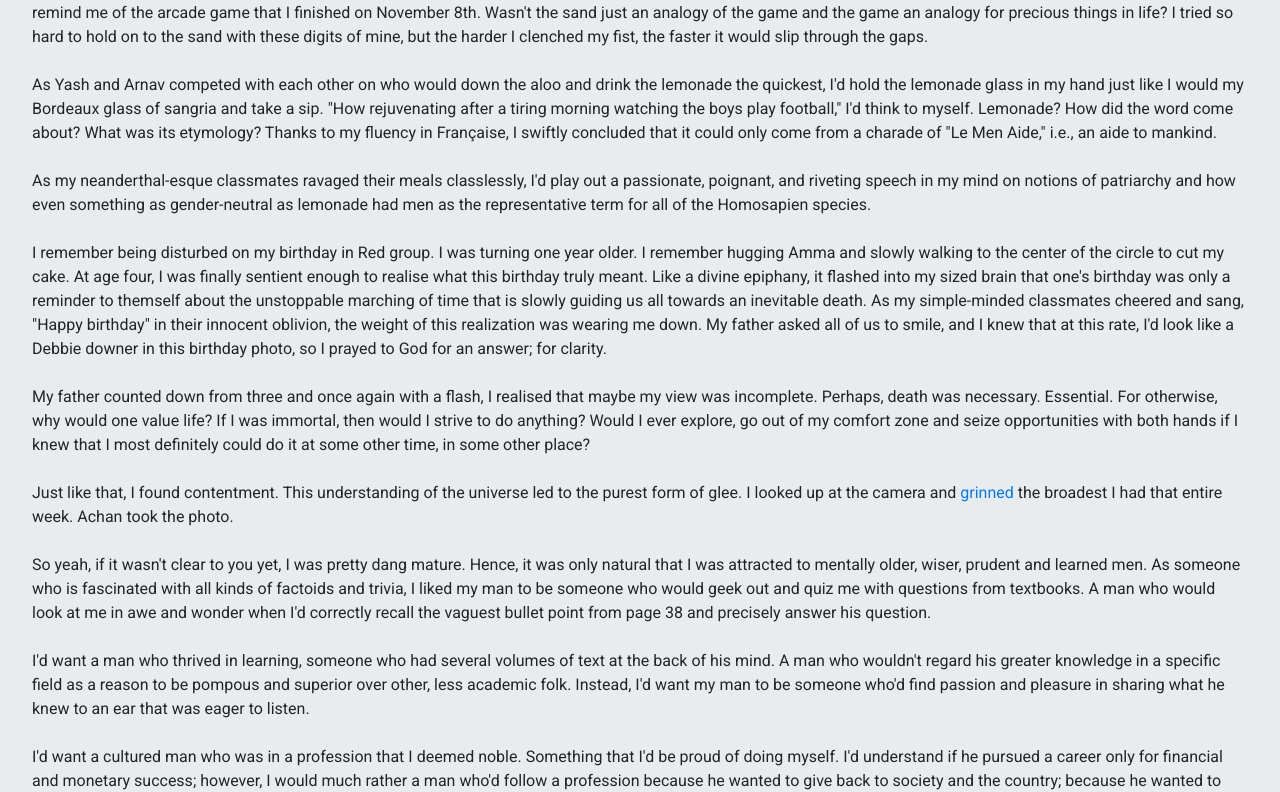
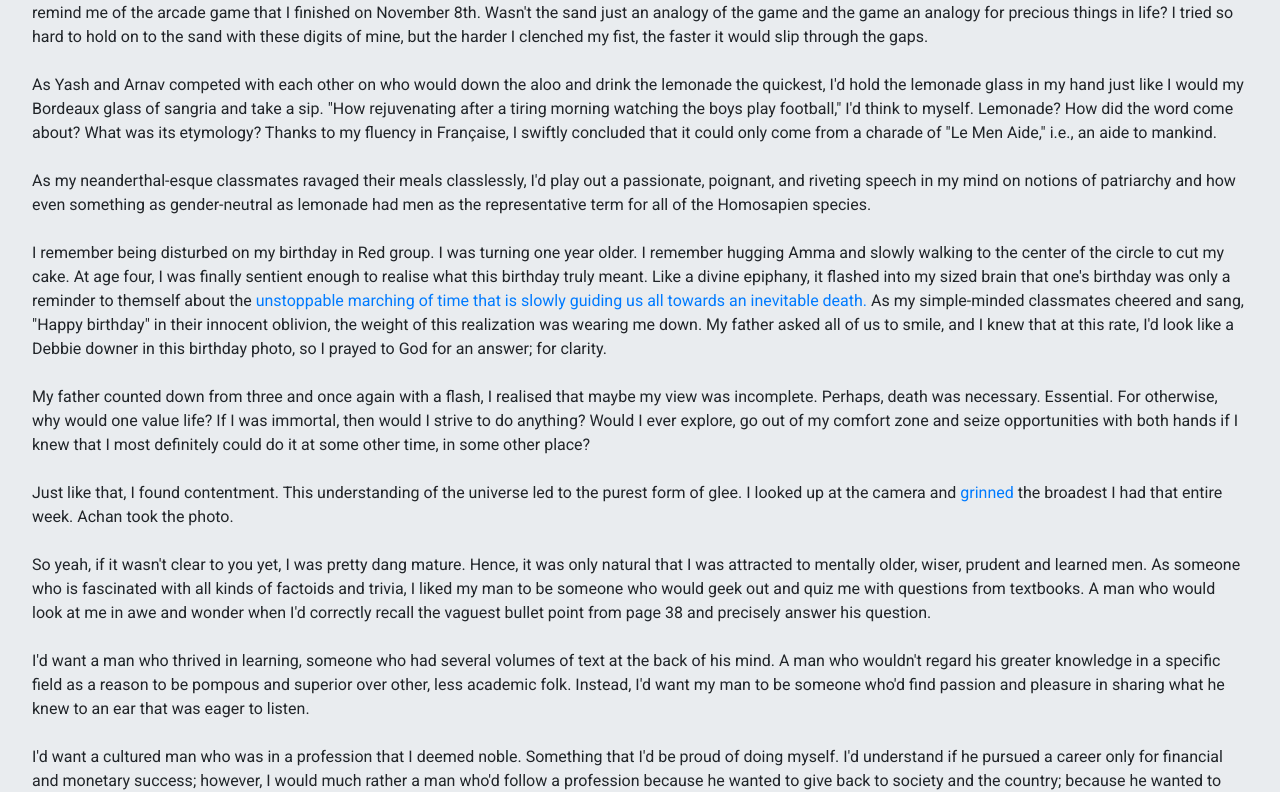
Before and after one commit to fog856/fog856.github.io, a plain HTML site: page Gauru.html in a window 1280 px wide. Shown: the part 1063-1855 px from the top of the page. Drawn offline with nearby package versions, Linux system fonts and the light colour scheme.

Commit message:
Update Gauru.html

```diff
--- a/Gauru.html
+++ b/Gauru.html
@@ -108,7 +108,7 @@ As Yash and Arnav competed with each other on who would down the aloo and drink
 As my neanderthal-esque classmates ravaged their meals classlessly, I'd play out a passionate, poignant, and riveting speech in my mind on notions of patriarchy and how even something as gender-neutral as lemonade had men as the representative term for all of the Homosapien species.
 
 <br><br>
-I remember being disturbed on my birthday in Red group. I was turning one year older.  I remember hugging Amma and slowly walking to the center of the circle to cut my cake. At age four, I was finally sentient enough to realise what this birthday truly meant. Like a divine epiphany, it flashed into my sized brain that one's birthday was only a reminder to themself about the unstoppable marching of time that is slowly guiding us all towards an inevitable death. As my simple-minded classmates cheered and sang, "Happy birthday" in their innocent oblivion, the weight of this realization was wearing me down. My father asked all of us to smile, and I knew that at this rate, I'd look like a Debbie downer in this birthday photo, so I prayed to God for an answer; for clarity.
+I remember being disturbed on my birthday in Red group. I was turning one year older.  I remember hugging Amma and slowly walking to the center of the circle to cut my cake. At age four, I was finally sentient enough to realise what this birthday truly meant. Like a divine epiphany, it flashed into my sized brain that one's birthday was only a reminder to themself about the <a href = "https://i.kym-cdn.com/photos/images/original/001/375/822/e0e.jpg"> unstoppable marching of time that is slowly guiding us all towards an inevitable death. </a> As my simple-minded classmates cheered and sang, "Happy birthday" in their innocent oblivion, the weight of this realization was wearing me down. My father asked all of us to smile, and I knew that at this rate, I'd look like a Debbie downer in this birthday photo, so I prayed to God for an answer; for clarity.
 <br><br>
 My father counted down from three and once again with a flash, I realised that maybe my view was incomplete. Perhaps, death was necessary. Essential. For otherwise, why would one value life? If I was immortal, then would I strive to do anything? Would I ever explore, go out of my comfort zone and seize opportunities with both hands if I knew that I most definitely could do it at some other time, in some other place?
 <br><br>
```
